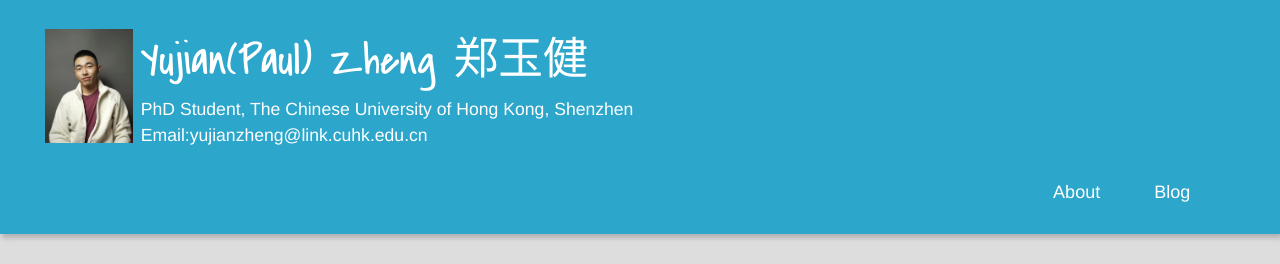
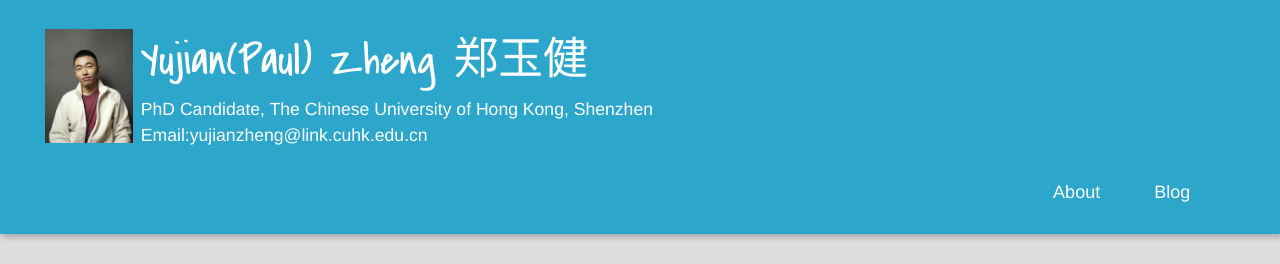
Before and after one commit to PAULYZHENG/paulyzheng.github.io, a Jekyll site: the page built from index.html, in a window 1280 px wide. Shown: the top 264 px of the page. Built offline with Jekyll 4.4.1, drawn with Linux system fonts in a browser that asks for light colours; the list of posts is cut into pages by our own code.

Commit message:
Update _config.yml

```diff
--- a/_config.yml
+++ b/_config.yml
@@ -29,7 +29,7 @@
 
 #### Site
 title : Yujian(Paul) Zheng 郑玉健
-tagline: PhD Student, The Chinese University of Hong Kong, Shenzhen<br>Email:yujianzheng@link.cuhk.edu.cn
+tagline: PhD Candidate, The Chinese University of Hong Kong, Shenzhen<br>Email:yujianzheng@link.cuhk.edu.cn
 assets: /assets
 url:
 baseurl:
```
